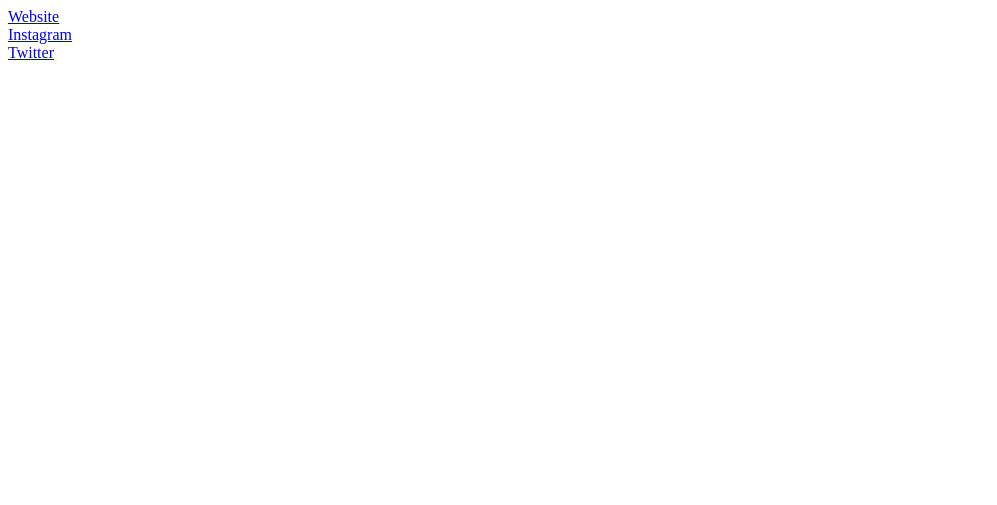
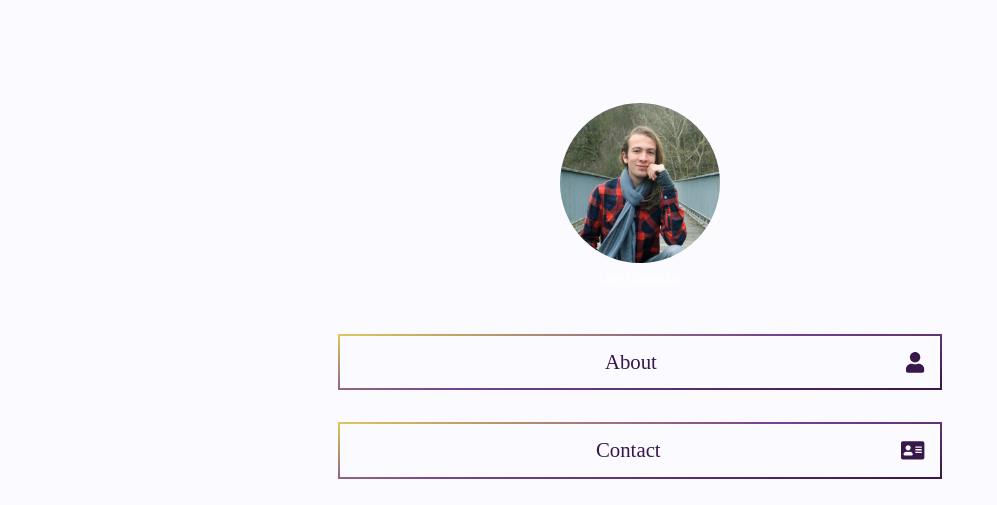
Before and after one commit to Linzee/deegmiterko, a Gatsby site: page /tree in a window 1280 px wide. Shown: the top 505 px of the page, without its empty margins (0-997 px from the left). Built offline with nearby package versions, Linux system fonts and the light colour scheme; Gatsby itself is replaced by a stand-in of ours.

Commit message:
Linktree

```diff
--- a/gatsby-config.js
+++ b/gatsby-config.js
@@ -1,4 +1,5 @@
 const dotenv = require("dotenv");
+const path = require("path");
 
 if (process.env.ENVIRONMENT !== "production") {
   dotenv.config();
@@ -8,14 +9,22 @@ module.exports = {
   siteMetadata: {
     title: `Dee Gmiterko`,
     description: `Personal website`,
-    author: `Dominik Gmiterko <d.gmiterko@gmail.com>`,
+    author: `Dominik Gmiterko`,
     siteUrl: `https://deegmiterko.com/`,
     image: 'src/images/banner.jpeg',
     keywords: ['Dominik', 'Gmiterko']
   },
   plugins: [
+    {
+      resolve: `gatsby-source-filesystem`,
+      options: {
+        name: `images`,
+        path: path.join(__dirname, `src`, `images`),
+      },
+    },
     `gatsby-plugin-react-helmet`,
     `gatsby-plugin-image`,
+    `gatsby-plugin-fontawesome-css`,
     `gatsby-transformer-sharp`,
     {
       resolve: `gatsby-transformer-remark`,
--- a/package.json
+++ b/package.json
@@ -5,12 +5,17 @@
   "version": "0.1.0",
   "author": "Dominik Gmiterko <d.gmiterko@gmail.com>",
   "dependencies": {
+    "@fortawesome/fontawesome-svg-core": "^1.2.36",
+    "@fortawesome/free-brands-svg-icons": "^5.15.4",
+    "@fortawesome/free-solid-svg-icons": "^5.15.4",
+    "@fortawesome/react-fontawesome": "^0.1.16",
     "bootstrap": "^4.4.1",
     "dotenv": "^8.2.0",
     "gatsby": "^3.2.1",
     "gatsby-image": "^3.2.0",
     "gatsby-plugin-anchor-links": "^1.2.1",
     "gatsby-plugin-facebook-pixel": "^1.0.8",
+    "gatsby-plugin-fontawesome-css": "^1.1.0",
     "gatsby-plugin-gatsby-cloud": "^2.2.0",
     "gatsby-plugin-google-analytics": "^4.0.0",
     "gatsby-plugin-image": "^2.0.0",
--- /dev/null
+++ b/src/components/Linktree/Item/index.js
@@ -0,0 +1,3 @@
+import Item from "./linktree-item";
+
+export default Item;
--- /dev/null
+++ b/src/components/Linktree/Item/linktree-item.js
@@ -0,0 +1,41 @@
+import React from "react";
+import PropTypes from "prop-types";
+import { AnchorLink } from "gatsby-plugin-anchor-links";
+import { OutboundLink } from "gatsby-plugin-google-analytics";
+import { FontAwesomeIcon } from "@fortawesome/react-fontawesome";
+
+function LinktreeItem({ link, title, icon }) {
+
+  const content = (
+    <div className="item">
+      <span>{title}</span>
+      <FontAwesomeIcon icon={icon} />
+    </div>
+  );
+
+  if (link.startsWith("http")) {
+    return (
+      <OutboundLink href={link}>
+        {content}
+      </OutboundLink>
+    );
+  } else {
+    return (
+      <AnchorLink to={link}>
+        {content}
+      </AnchorLink>
+    );
+  }
+}
+
+LinktreeItem.defaultProps = {
+  link: "/",
+};
+
+LinktreeItem.propTypes = {
+  link: PropTypes.string,
+  title: PropTypes.string,
+  icon: PropTypes.any,
+};
+
+export default LinktreeItem;
--- a/src/components/Linktree/linktree.js
+++ b/src/components/Linktree/linktree.js
@@ -1,33 +1,25 @@
 import React, { Component } from "react";
-import { Container, Row, Col, Button } from 'react-bootstrap';
-import { FormattedMessage } from 'react-intl';
-import { AnchorLink } from "gatsby-plugin-anchor-links";
-import { OutboundLink } from "gatsby-plugin-google-analytics"
+import Img from "gatsby-image";
 
-export default class service extends Component {
+import Item from "./Item";
+
+import "./linktree.scss"
+
+export default class Linktree extends Component {
   render() {
-    const { links } = this.props;
+    const { links, siteMetadata, profileImg } = this.props;
+
     return (
       <div className="linktree">
-        <Container>
-          {links.map(item => (
-            <Row>
-              <Col md={12} className="p-3">
-                {
-                  item.link.startsWith("http") ? (
-                    <OutboundLink href={item.link}>
-                      {item.title}
-                    </OutboundLink>
-                  ) : (
-                    <AnchorLink to={item.link}>
-                      {item.title}
-                    </AnchorLink>
-                  )
-                }
-              </Col>
-            </Row>
+        <div className="profile">
+          <Img fluid={profileImg} alt={siteMetadata.author} />
+          <span>{siteMetadata.title}</span>
+        </div>
+        <div className="container">
+          {links.map((item, index) => (
+            <Item key={index} link={item.link} title={item.title} icon={item.icon} />
           ))}
-        </Container>
+        </div>
       </div>
     );
   }
--- /dev/null
+++ b/src/components/Linktree/linktree.scss
@@ -0,0 +1,74 @@
+.linktree {
+  display: flex;
+  flex-direction: column;
+  justify-content: center;
+  flex-grow: 1;
+  width: 100%;
+  max-width: 700px;
+
+  .profile {
+    display: flex;
+    flex-direction: column;
+    align-items: center;
+
+    .gatsby-image-wrapper {
+      width: 10rem;
+      height: 10rem;
+      margin: 0.5rem;
+      border-radius: 50%;
+    }
+
+    span {
+      font-size: 0.9rem;
+      color: white;
+    }
+  }
+
+  .container {
+    display: flex;
+    flex-direction: column;
+    padding: 2rem;
+
+    a {
+      display: block;
+      margin: 1rem;
+      text-decoration: none;
+    }
+
+    .item {
+      display: flex;
+      flex-direction: row;
+      justify-content: space-between;
+      padding: 1rem;
+      flex-grow: 1;
+
+      border: 2px solid;
+      border-image-slice: 1;
+      border-image-source: linear-gradient(170deg, rgba(224,198,93,1) 0%, rgba(118,67,142,1) 47%, rgba(56,23,74,1) 100%);
+      color: rgb(56,23,74);
+      font-size: 1.3rem;
+
+      span {
+        display: block;
+        flex-grow: 1;
+        text-align: center;
+      }
+    }
+  }
+}
+
+@media (prefers-color-scheme: dark) {
+  .linktree {
+    .profile {
+      span {
+        color: white;
+      }
+    }
+    .container {
+      .item {
+        border: 2px solid white;
+        color: white;
+      }
+    }
+  }
+}
--- /dev/null
+++ b/src/pages/main.scss
@@ -0,0 +1,70 @@
+/*
+** Reset
+*/
+
+html, body, div, span, applet, object, iframe, h1, h2, h3, h4, h5, h6, p, blockquote, pre, a, abbr, acronym, address, big, cite, code, del, dfn, em, img, ins, kbd, q, s, samp, small, strike, strong, sub, sup, tt, var, b, u, i, center, dl, dt, dd, ol, ul, li, fieldset, form, label, legend, table, caption, tbody, tfoot, thead, tr, th, td, article, aside, canvas, details, embed, figure, figcaption, footer, header, hgroup, menu, nav, output, ruby, section, summary, time, mark, audio, video {
+  margin: 0;
+  padding: 0;
+  border: 0;
+  font-size: 100%;
+  font: inherit;
+  vertical-align: baseline;
+}
+
+article, aside, details, figcaption, figure, footer, header, hgroup, menu, nav, section {
+  display: block;
+}
+
+body {
+  line-height: 1;
+}
+
+ol, ul {
+  list-style: none;
+}
+
+blockquote, q {
+  quotes: none;
+}
+
+blockquote {
+  &:before, &:after {
+    content: "";
+    content: none;
+  }
+}
+
+q {
+  &:before, &:after {
+    content: "";
+    content: none;
+  }
+}
+
+table {
+  border-collapse: collapse;
+  border-spacing: 0;
+}
+
+
+/*
+** Globals
+*/
+
+main {
+  display: flex;
+  flex-direction: column;
+  width: 100%;
+  height: 100%;
+  min-height: 100vh;
+  align-items: center;
+  background: rgb(250, 250, 256);
+}
+
+
+@media (prefers-color-scheme: dark) {
+  main {
+    background: rgb(56,23,74);
+    background: linear-gradient(170deg, rgba(224,198,93,1) 0%, rgba(118,67,142,1) 47%, rgba(56,23,74,1) 100%);
+  }
+}
--- a/src/pages/tree.js
+++ b/src/pages/tree.js
@@ -1,24 +1,33 @@
 import React, { useState } from "react";
 import { graphql } from "gatsby";
+import { faUser, faAddressCard } from '@fortawesome/free-solid-svg-icons';
+import { faInstagram, faTwitter } from '@fortawesome/free-brands-svg-icons';
 
 import SEO from "../components/SEO";
 import Linktree from "../components/Linktree"
 
+import "./main.scss"
+
 const TreePage = ({ data, pageContext }) => {
   const links = [
     {
-      title: 'Website',
-      style: 'website',
+      title: 'About',
+      icon: faUser,
       link: '/',
     },
     {
+      title: 'Contact',
+      icon: faAddressCard,
+      link: '/#contact',
+    },
+    {
       title: 'Instagram',
-      style: 'instagram',
+      icon: faInstagram,
       link: 'https://instagram.com/dee.gmiterko',
     },
     {
       title: 'Twitter',
-      style: 'twitter',
+      icon: faTwitter,
       link: 'https://twitter.com/dee.gmiterko',
     }
   ]
@@ -30,7 +39,7 @@ const TreePage = ({ data, pageContext }) => {
         siteMetadata={data.site.siteMetadata}
       />
 
-      <Linktree links={links} />
+      <Linktree links={links} siteMetadata={data.site.siteMetadata} profileImg={data.profileImg.childImageSharp.fluid} />
 
     </main>
   )
@@ -49,5 +58,12 @@ export const pageQuery = graphql`
         keywords
       }
     }
+    profileImg: file(relativePath: {eq: "profile.jpeg"}) {
+      childImageSharp {
+        fluid {
+          ...GatsbyImageSharpFluid
+        }
+      }
+    }
   }
 `;
```
Also changed, not shown: src/images/banner.jpeg, src/images/profile.jpeg (added), 1 other file.
